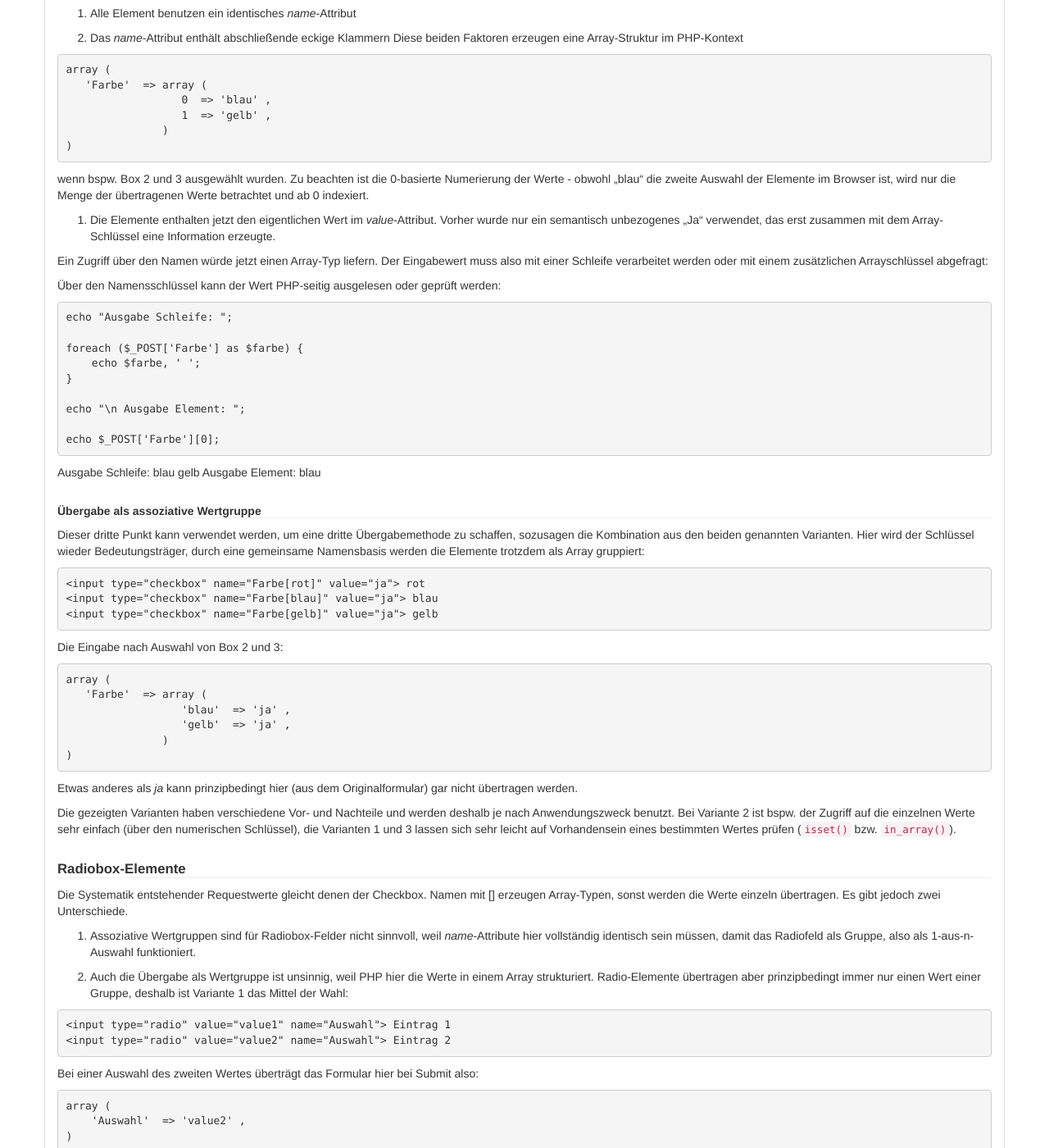
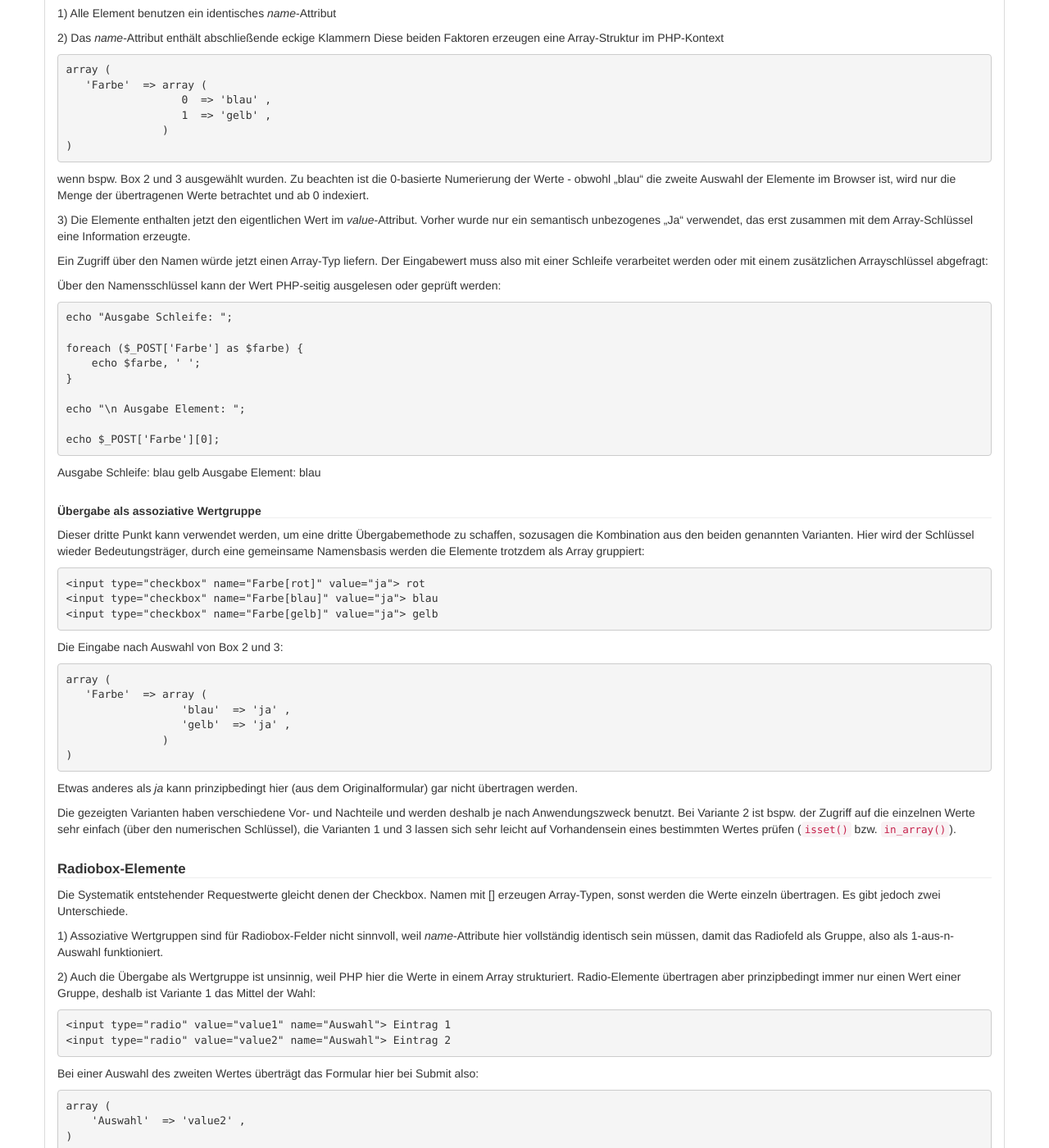
Before and after one commit to php-de/php-de.github.io, a Jekyll site: the page built from form/auswahlfelder.md, in a window 1280 px wide and 1400 px high, scrolled down 2381 px. Shown: the whole window at 82% size. Built offline with Jekyll 4.4.1, drawn with Linux system fonts in a browser that asks for light colours; nearby versions of some CDN libraries.

Commit message:
Update auswahlfelder.md

```diff
--- a/form/auswahlfelder.md
+++ b/form/auswahlfelder.md
@@ -146,9 +146,9 @@ bspw. eine n-aus-m-Auswahl für Farben:
 
 Drei Unterschiede sind hier wichtig.
 
-1. Alle Element benutzen ein identisches *name*-Attribut
+1) Alle Element benutzen ein identisches *name*-Attribut
 
-2. Das *name*-Attribut enthält abschließende eckige Klammern
+2) Das *name*-Attribut enthält abschließende eckige Klammern
 Diese beiden Faktoren erzeugen eine Array-Struktur im PHP-Kontext
 
 ~~~ php
@@ -162,7 +162,7 @@ array (
 
 wenn bspw. Box 2 und 3 ausgewählt wurden. Zu beachten ist die 0-basierte Numerierung der Werte - obwohl „blau“ die zweite Auswahl der Elemente im Browser ist, wird nur die Menge der übertragenen Werte betrachtet und ab 0 indexiert.
 
-3. Die Elemente enthalten jetzt den eigentlichen Wert im *value*-Attribut. Vorher wurde nur ein semantisch unbezogenes „Ja“ verwendet, das erst zusammen mit dem Array-Schlüssel eine Information erzeugte.
+3) Die Elemente enthalten jetzt den eigentlichen Wert im *value*-Attribut. Vorher wurde nur ein semantisch unbezogenes „Ja“ verwendet, das erst zusammen mit dem Array-Schlüssel eine Information erzeugte.
 
 
 Ein Zugriff über den Namen würde jetzt einen Array-Typ liefern. Der Eingabewert muss also mit einer Schleife verarbeitet werden oder mit einem zusätzlichen Arrayschlüssel abgefragt:
@@ -213,9 +213,9 @@ Die gezeigten Varianten haben verschiedene Vor- und Nachteile und werden deshalb
 
 Die Systematik entstehender Requestwerte gleicht denen der Checkbox. Namen mit [] erzeugen Array-Typen, sonst werden die Werte einzeln übertragen. Es gibt jedoch zwei Unterschiede.
 
-1. Assoziative Wertgruppen sind für Radiobox-Felder nicht sinnvoll, weil *name*-Attribute hier vollständig identisch sein müssen, damit das Radiofeld als Gruppe, also als 1-aus-n-Auswahl funktioniert.
+1) Assoziative Wertgruppen sind für Radiobox-Felder nicht sinnvoll, weil *name*-Attribute hier vollständig identisch sein müssen, damit das Radiofeld als Gruppe, also als 1-aus-n-Auswahl funktioniert.
 
-2. Auch die Übergabe als Wertgruppe ist unsinnig, weil PHP hier die Werte in einem Array strukturiert. Radio-Elemente übertragen aber prinzipbedingt immer nur einen Wert einer Gruppe, deshalb ist Variante 1 das Mittel der Wahl:
+2) Auch die Übergabe als Wertgruppe ist unsinnig, weil PHP hier die Werte in einem Array strukturiert. Radio-Elemente übertragen aber prinzipbedingt immer nur einen Wert einer Gruppe, deshalb ist Variante 1 das Mittel der Wahl:
 
 ~~~ php
 <input type="radio" value="value1" name="Auswahl"> Eintrag 1
```
